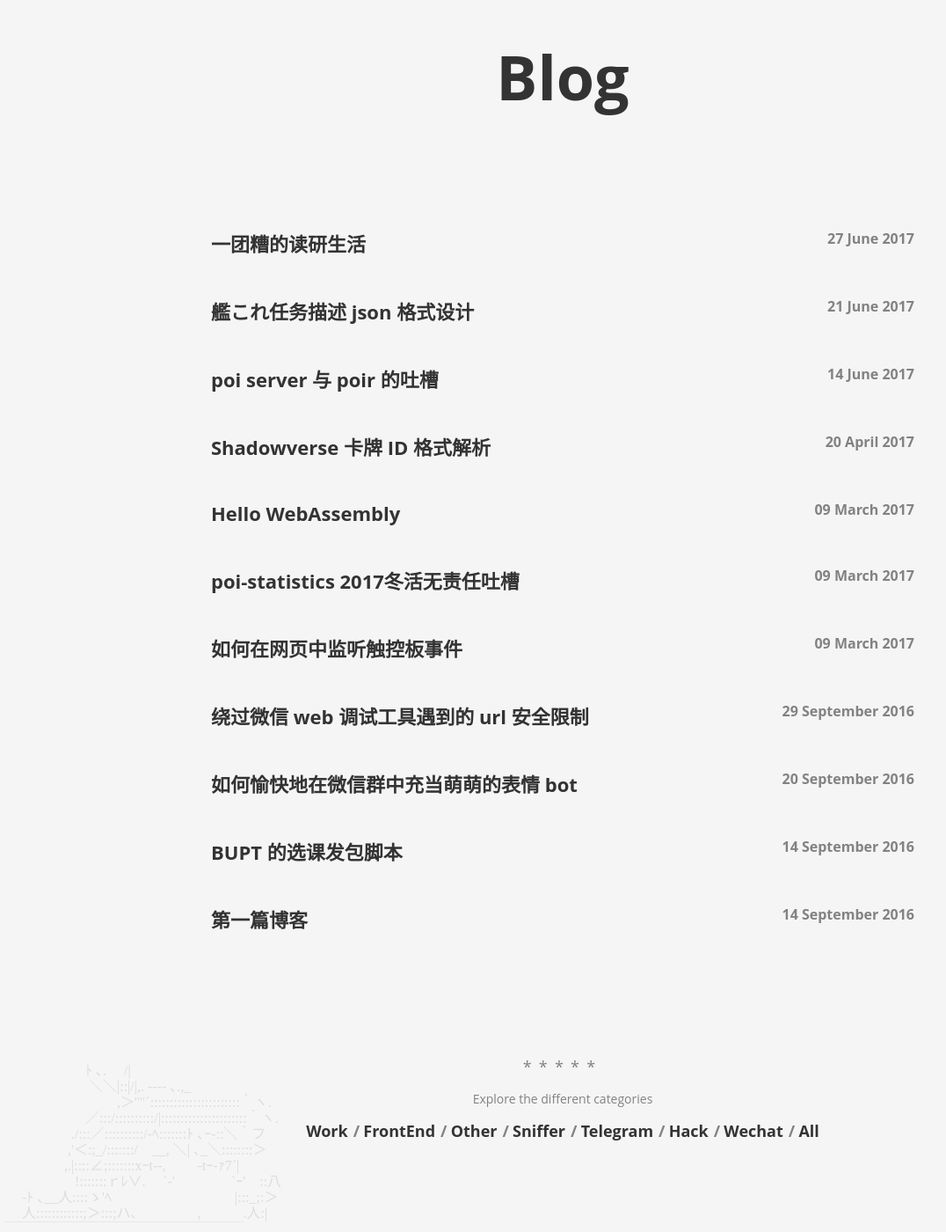
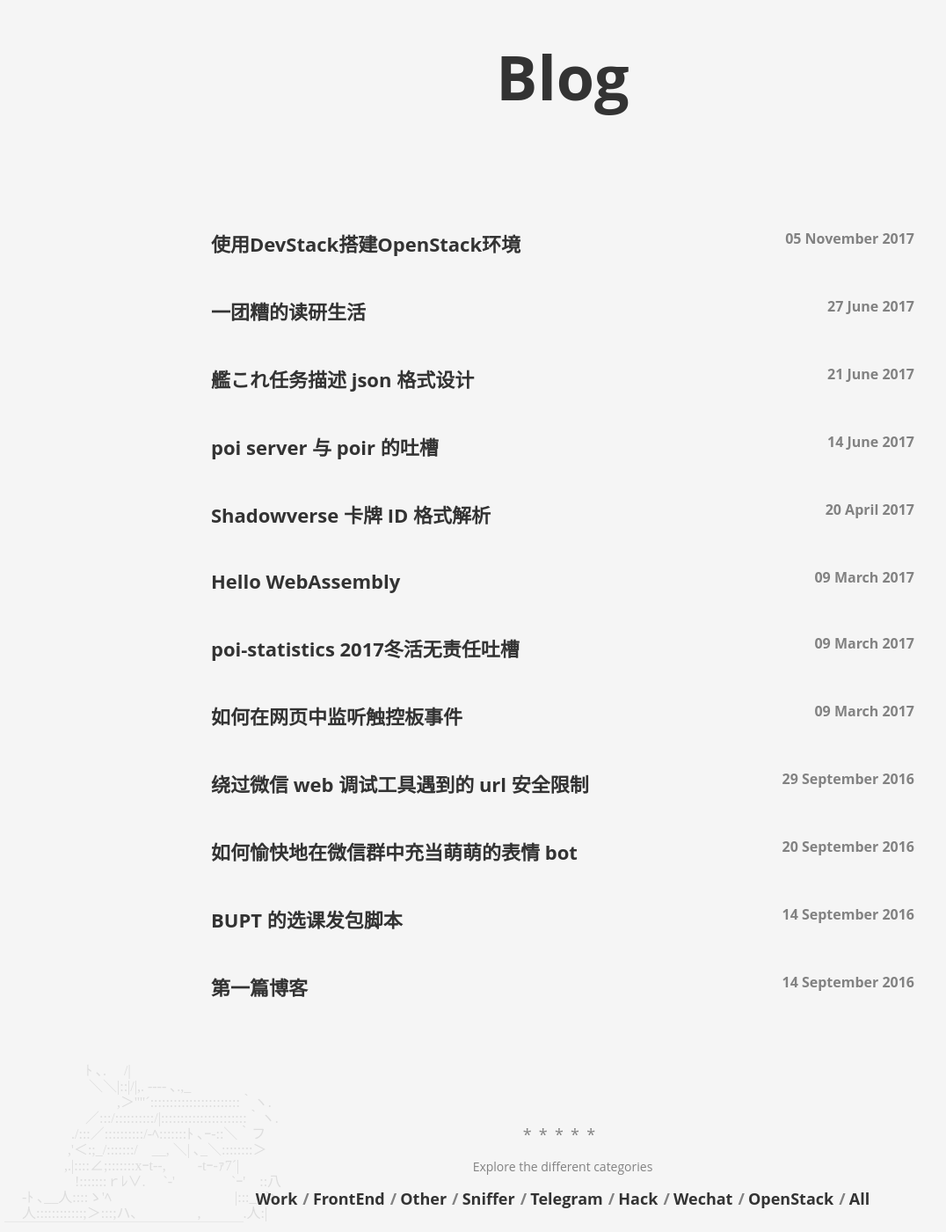
Before and after one commit to Gizeta/gizeta-blog.github.io, a Jekyll site: the page built from index.html, in a window 1280 px wide and 1400 px high, scrolled down 264 px. Shown: the whole window at 88% size, without its empty margins (0-1076 px from the left). Built offline with Jekyll 4.4.1, drawn with Linux system fonts in a browser that asks for light colours; some of the changed lines change nothing that is shown.

Commit message:
Add post

```diff
--- a/_data/categories.yml
+++ b/_data/categories.yml
@@ -12,3 +12,5 @@
   name: Hack
 - slug: wechat
   name: Wechat
+- slug: openstack
+  name: OpenStack
--- a/_includes/page/title.html
+++ b/_includes/page/title.html
@@ -1,4 +1,4 @@
 <h1 class="page-title">
     <div class="page-title__text">{{ page.title }}</div>
-    <div class="page-title__subtitle">{{ page.subtitle }}</div>
+    {% if page.subtitle %}<div class="page-title__subtitle">{{ page.subtitle }}</div>{% endif %}
 </h1>
--- /dev/null
+++ b/_posts/2017-11-05-build-devstack-environment.markdown
@@ -0,0 +1,134 @@
+---
+layout: post
+title:  "使用DevStack搭建OpenStack环境"
+date:   2017-11-05 21:16:28
+categories: [openstack]
+---
+闲话
+---
+这篇文章不是教你如何学会搭建 OpenStack，而是记录了我使用 DevStack 搭建 OpenStack 的过程，内容仅供参考。
+
+准备
+---
+本次是在 Windows 上利用虚拟机搭建单节点单网卡的 OpenStack 环境，至少要保证虚拟机有 4GB 内存及 130GB 硬盘空间。
+
+* 操作系统：Windows 10
+* 工具：VirtualBox 5.1
+* 系统镜像：Ubuntu Server 14.04.5
+* OpenStack版本：Ocata
+
+搭建虚拟机系统环境
+===
+新建虚拟机及安装 Ubuntu 的过程就不详细说明了。这里主要说一下网络的设置。
+
+![虚拟机网络设置](/upload/2017/11/05/201711052003.png)
+
+{% highlight bash %}
+# /etc/network/interface
+auto eth0
+iface eth0 inet static
+address 192.168.31.91
+netmask 255.255.255.0
+gateway 192.168.31.1
+dns-nameservers 8.8.8.8
+{% endhighlight %}
+
+需要注意一点，请确保eth0能够连接外网
+
+安装 DevStack 准备
+===
+1. 安装 git 及 python-pip
+2. clone DevStack 的仓库到``/home/devstack``。这里可以使用国内的镜像源。<br>``git clone http://git.trystack.cn/openstack-dev/devstack.git -b stable/ocata``
+3. 进入 tools 目录，执行命令``./create-stack-user.sh``，创建 stack 用户。
+4. 执行命令``passwd stack``，给 stack 用户设置密码。
+5. 执行命令``chown -R stack:stack /home/devstack``，将其下的文件更换用户组
+6. 执行命令``chmod 777 /dev/pts/0``，以便后续切换到其他用户 VNC 能接收到控制台输出。
+7. 执行命令``su stack``，切换至 stack 用户。
+8. （可选）在 root 及 stack 用户目录下配置 pip 源，如``pypi.douban.com``等。
+
+配置 DevStack
+===
+搭建 OpenStack 最关键的步骤就是配置 DevStack 的 local.conf。在 samples 子目录中有一份示例，虽然大部分可以保持不变，但是网络配置的部分一定要结合自己需求修改。
+
+下面是我配置使用的 local.conf 内容：
+{% highlight bash %}
+# /home/devstacl/local.conf
+[[local|localrc]]
+
+# 使用国内源
+GIT_BASE=http://git.trystack.cn
+NOVNC_REPO=http://git.trystack.cn/kanaka/noVNC.git
+SPICE_REPO=http://git.trystack.cn/git/spice/spice-html5.git
+
+# 每次重新 clone 仓库
+# RECLONE=True
+
+# Password
+ADMIN_PASSWORD=nomoresecret
+DATABASE_PASSWORD=stackdb
+RABBIT_PASSWORD=stackqueue
+SERVICE_PASSWORD=$ADMIN_PASSWORD
+
+# Logging
+LOGFILE=$DEST/logs/stack.sh.log
+LOGDAYS=2
+
+KEYSTONE_TOKEN_FORMAT=UUID
+
+# 指定 cinder 空间大小
+VOLUME_BACKING_FILE_SIZE=102400M
+
+# Swift
+SWIFT_HASH=66a3d6b56c1f479c8b4e70ab5c2000f5
+SWIFT_REPLICAS=1
+SWIFT_DATA_DIR=$DEST/data
+
+disable_service tempest
+
+# 使用neutron代替nova-network
+disable_service n-net
+enable_service q-svc
+enable_service q-agt
+enable_service q-dhcp
+enable_service q-l3
+enable_service q-meta
+enable_service neutron
+
+Q_USE_SECGROUP=True
+# 务必和虚拟机的网络环境一致
+HOST_IP=192.168.31.91
+FLOATING_RANGE="192.168.31.0/24"
+IPV4_ADDRS_SAFE_TO_USE="10.0.0.0/22"
+Q_FLOATING_ALLOCATION_POOL=start=192.168.31.128,end=192.168.31.254
+PUBLIC_NETWORK_GATEWAY="192.168.31.1"
+PUBLIC_INTERFACE=eth0
+
+Q_USE_PROVIDERNET_FOR_PUBLIC=True
+OVS_PHYSICAL_BRIDGE=br-ex
+PUBLIC_BRIDGE=br-ex
+OVS_BRIDGE_MAPPINGS=public:br-ex
+{% endhighlight %}
+
+安装 DevStack
+---
+上面的工作都做完后，执行命令``./stack.sh``，等待安装完毕即可。
+
+如果中途出现错误，可以执行``./unstack.sh``进行卸载，以及``./clean.sh``完全删除依赖的其他软件。
+
+宿主机与虚拟实例互连
+---
+部署完后，在 OpenStack 创建新实例的时候往往会发现宿主机与虚拟实例之间不能互相 ping 通，而且虚拟实例也不能连接外网。这时候还需要进行两处设置。
+
+虚拟机开启 NAT 转发
+===
+{% highlight bash %}
+sudo bash
+echo 1 > /proc/sys/net/ipv4/ip_forward
+echo 1 > /proc/sys/net/ipv4/conf/eth0/proxy_arp
+iptables -t nat -A POSTROUTING -o eth0 -j MASQUERADE
+{% endhighlight %}
+
+OpenStack 设置安全组规则
+===
+![安全组规则设置](/upload/2017/11/05/201711052104.png)
+如图，作为例子允许 ICMP 协议通过。
--- /dev/null
+++ b/categories/openstack.html
@@ -0,0 +1,5 @@
+---
+layout: category
+category: openstack
+permalink: /categories/openstack/
+---
```
Also changed, not shown: upload/2017/11/05/201711052003.png (added), upload/2017/11/05/201711052104.png (added).
